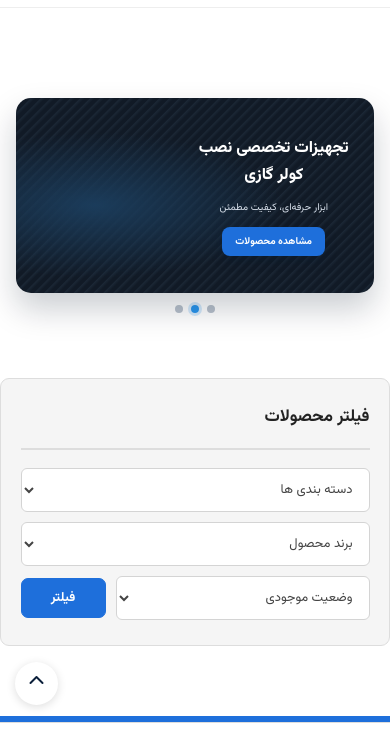
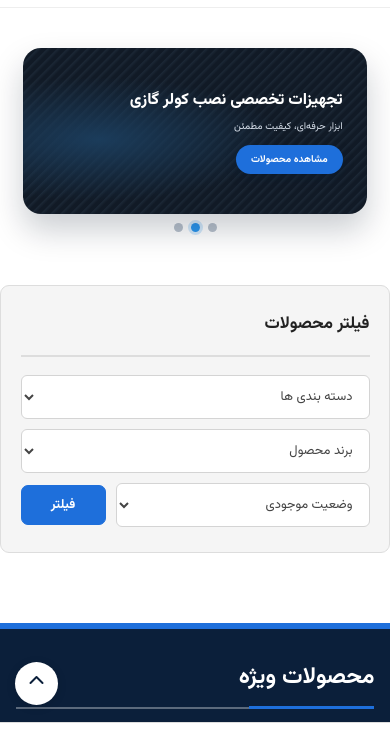
Before and after one commit to drborudat/borodat-preview, a plain HTML site: page index.html in a window 390 px wide. Shown: the part 57-790 px from the top of the page. Drawn offline with Linux system fonts and the light colour scheme.

Commit message:
Adjust mobile hero slider proportions

```diff
--- a/style.css
+++ b/style.css
@@ -648,3 +648,55 @@ footer .trust .snow{display:none!important}
 .hero-slide img{display:none!important}
 .hero-slide .hero-copy{width:100%!important;max-width:100%;text-align:center}
 .hero-track{touch-action:pan-y;cursor:grab}
+
+/* Compact text-only hero — reference proportions */
+@media(max-width:700px){
+  .hero-wrap{
+    padding:40px 6% 28px!important;
+  }
+  .hero-slider{
+    width:100%;
+    margin:0 auto;
+  }
+  .hero-track{
+    height:166px!important;
+    border-radius:18px!important;
+    overflow:hidden!important;
+    touch-action:pan-y;
+  }
+  .hero-slide{
+    padding:14px 7%!important;
+    justify-content:center;
+    align-items:center;
+  }
+  .hero-slide .hero-copy{
+    width:100%!important;
+    max-width:100%!important;
+    flex:0 0 100%!important;
+    text-align:right!important;
+  }
+  .hero-copy h1,
+  .hero-copy h2{
+    font-size:16px!important;
+    line-height:1.6!important;
+    margin:0 0 5px!important;
+  }
+  .hero-copy p{
+    font-size:10px!important;
+    line-height:1.7!important;
+    margin:0 0 10px!important;
+  }
+  .hero-copy .red-btn{
+    font-size:10px!important;
+    padding:7px 15px!important;
+    border-radius:999px!important;
+  }
+  .hero-dots{
+    margin-top:9px!important;
+    gap:8px!important;
+  }
+  .hero-dots button{
+    width:9px!important;
+    height:9px!important;
+  }
+}
```
